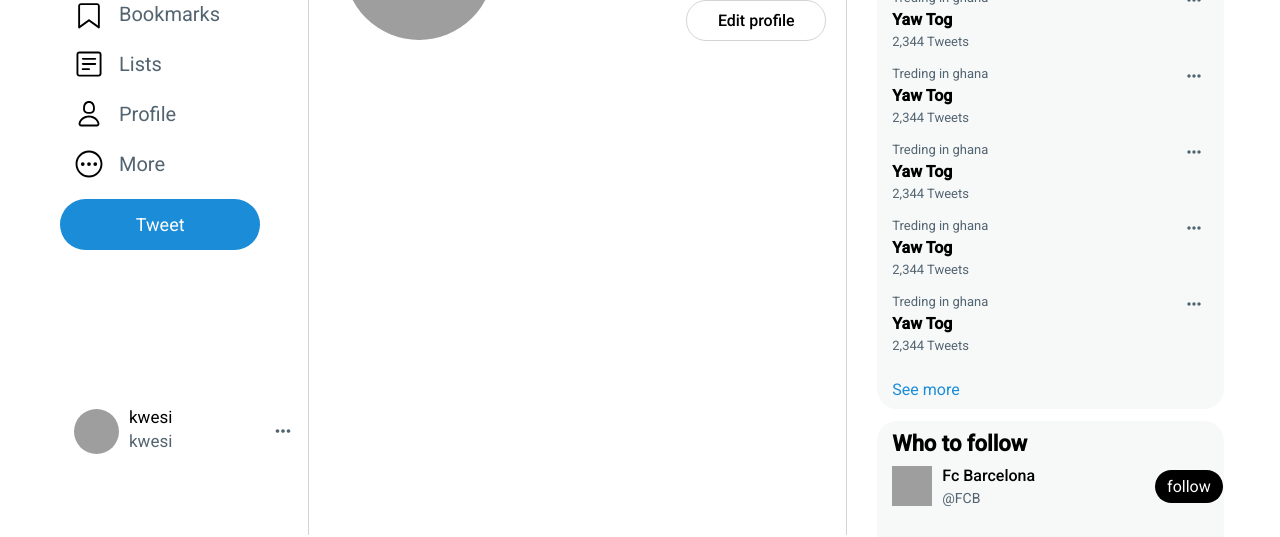
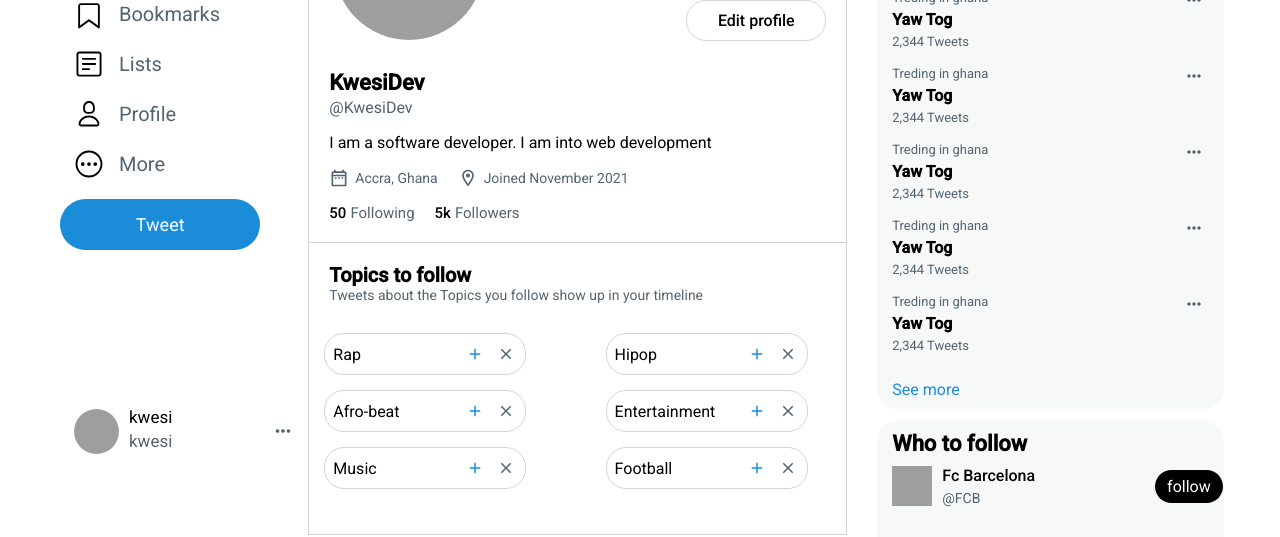
Before and after one commit to Kwesi-dev/twitter-clone, a React (Create React App) app in the folder client/: page / in a window 1280 px wide. Shown: the part 265-802 px from the top of the page. Built offline with nearby package versions, Linux system fonts and the light colour scheme; grey boxes are pictures that could not be loaded.

Commit message:
added some styling

```diff
--- a/client/src/components/RightSideBar/rightSidebar.scss
+++ b/client/src/components/RightSideBar/rightSidebar.scss
@@ -4,6 +4,7 @@
     padding-left: 30px;
     position: relative;
     margin-bottom: 20px;
+
     .searchBar{
         width: 80%;
         height: 20px;
--- a/client/src/globals.scss
+++ b/client/src/globals.scss
@@ -4,3 +4,4 @@
 $inputBackground: #EFF3F4;
 $hoverColor: #dad8d8;
 $widgetColor: #F7F9F9;
+$hClor: #c7dae7;
--- a/client/src/pages/profile/Profile.jsx
+++ b/client/src/pages/profile/Profile.jsx
@@ -1,5 +1,9 @@
 import "./profile.scss"
 import KeyboardBackspaceOutlinedIcon from '@mui/icons-material/KeyboardBackspaceOutlined'
+import DateRangeOutlinedIcon from '@mui/icons-material/DateRangeOutlined'
+import LocationOnOutlinedIcon from '@mui/icons-material/LocationOnOutlined'
+import AddOutlinedIcon from '@mui/icons-material/AddOutlined'
+import CloseOutlinedIcon from '@mui/icons-material/CloseOutlined'
 const Profile = () => {
     return (
         <div className="profile">
@@ -15,6 +19,87 @@
                 <img src="https://i.ibb.co/LZm6JQb/khalid.jpg" alt="" className="profile__header__img" />
                 <button>Edit profile</button>
             </div>
+            <div className="profile__body">
+                <div className="profile__body__userInfo">
+                    <div className="profile__body__username">
+                        <span>KwesiDev</span>
+                        <span>@KwesiDev</span>
+                    </div>
+                    <div className="profile__body__about">
+                        <span>I am a software developer. I am into web development</span>
+                    </div>
+                    <div className="profile__body__location">
+                        <div className="profile__body__location__Item">
+                            <DateRangeOutlinedIcon className="icon"/>
+                            <span>Accra, Ghana</span>
+                        </div>
+                        <div className="profile__body__location__Item">
+                            <LocationOnOutlinedIcon className="icon"/>
+                            <span>Joined November 2021</span>
+                        </div>
+                    </div>
+                    <div className="profile__body__followers">
+                        <div className="profile__body__followers__item">
+                            <span>50</span>
+                            <span>Following</span>
+                        </div>
+                        <div className="profile__body__followers__item">
+                            <span>5k</span>
+                            <span>Followers</span>
+                        </div>
+                    </div>
+                </div>
+            </div>
+            <div className="profile__bottom">
+                <div className="profile__bottom__header">
+                    <span>Topics to follow</span>
+                    <span>Tweets about the Topics you follow show up in your timeline</span>
+                </div>
+                <div className="profile__bottom__body">
+                    <div className="topics__container">
+                        <div className="topic">
+                            <span>Rap</span>
+                            <AddOutlinedIcon className="icon"/>
+                        </div>
+                        <CloseOutlinedIcon className="close_icon"/>
+                    </div>
+                    <div className="topics__container">
+                        <div className="topic">
+                            <span>Hipop</span>
+                            <AddOutlinedIcon className="icon"/>
+                        </div>
+                        <CloseOutlinedIcon className="close_icon"/>
+                    </div>
+                    <div className="topics__container">
+                        <div className="topic">
+                            <span>Afro-beat</span>
+                            <AddOutlinedIcon className="icon"/>
+                        </div>
+                        <CloseOutlinedIcon className="close_icon"/>
+                    </div>
+                    <div className="topics__container">
+                        <div className="topic">
+                            <span>Entertainment</span>
+                            <AddOutlinedIcon className="icon"/>
+                        </div>
+                        <CloseOutlinedIcon className="close_icon"/>
+                    </div>
+                    <div className="topics__container">
+                        <div className="topic">
+                            <span>Music</span>
+                            <AddOutlinedIcon className="icon"/>
+                        </div>
+                        <CloseOutlinedIcon className="close_icon"/>
+                    </div>
+                    <div className="topics__container">
+                        <div className="topic">
+                            <span>Football</span>
+                            <AddOutlinedIcon className="icon"/>
+                        </div>
+                        <CloseOutlinedIcon className="close_icon"/>
+                    </div>
+                </div>
+            </div>
         </div>
     )
 }
--- a/client/src/pages/profile/profile.scss
+++ b/client/src/pages/profile/profile.scss
@@ -1,16 +1,21 @@
 @import '../../globals.scss';
 .profile{
     flex: 2;
-    height: 100vh;
+    height: 100%;
     border-right: 1px solid lightgray;
     border-left: 1px solid lightgray;
     position: relative;
+    margin-bottom: 30px;
+    border-bottom: 1px solid lightgray;
     .profile__nav{
         width: 100%;
         height: 50px;
         border-bottom: 1px solid lightgray;
         display: flex;
-
+        position: sticky;
+        top: 0;
+        background-color: white;
+        z-index: 999ri;
         .profile__nav__icon{
             margin-right: 30px;
             margin-left: 20px;
@@ -39,7 +44,7 @@
             border-radius: 50%;
             object-fit: cover;
             position: absolute;
-            left: 30px;
+            left: 20px;
             top: 150px;
             border: 5px solid white;
         }
@@ -60,4 +65,132 @@
             }
         }
     }
+    .profile__body{
+        margin-top: 80px;
+        margin-left: 20px;
+
+        .profile__body__userInfo{
+            .profile__body__username{
+                display: flex;
+                flex-direction: column;
+                margin-bottom: 16px;
+                span:nth-child(1){
+                    font-weight: 600;
+                    font-size: 22px;
+                    margin-bottom: 3px;
+                }
+                span:nth-child(2){
+                    color: $textColor;
+                }
+            }
+            .profile__body__about{
+                margin-bottom: 16px;
+            }
+            .profile__body__location{
+                display: flex;
+                margin-bottom: 16px;
+                .profile__body__location__Item{
+                    display: flex;
+                    align-items: center;
+                    margin-right: 20px;
+
+                    .icon{
+                        font-size: 20px;
+                        color: $textColor;
+                    }
+                    span{
+                        margin-left: 6px;
+                        font-size: 14px;
+                        color: $textColor;
+                    }
+                }
+
+            }
+            .profile__body__followers{
+                display: flex;
+                margin-bottom: 20px;
+                .profile__body__followers__item{
+                    display: flex;
+                    align-items: center;
+                    margin-right: 20px;
+                    span:nth-child(1){
+                        margin-right: 4px;
+                        font-size: 15px;
+                        font-weight: 500;
+                    }
+                    span:nth-child(2){
+                        color: $textColor;
+                        font-size: 15px;
+                    }
+                }
+            }
+        }
+    }
+    .profile__bottom{
+        border-top: 1px solid lightgray;
+        .profile__bottom__header{
+            display: flex;
+            flex-direction: column;
+            margin-left: 20px;
+            span:nth-child(1){
+                font-weight: 600;
+                font-size: 20px;
+                margin-top: 20px;
+            }
+            span:nth-child(2){
+                font-size: 14px;
+                color: $textColor;
+            }
+        }
+        .profile__bottom__body{
+            margin-left: 15px;
+            margin-right: 15px;
+            width: 90%;
+            margin-top: 30px;
+            margin-bottom: 30px;
+            display: flex;
+            flex-wrap: wrap;
+            justify-content: space-between;
+            .topics__container{
+                width: 200px;
+                height: 40px;
+                display: flex;
+                align-items: center;
+                justify-content: space-between;
+                border: 1px solid lightgray;
+                border-radius: 20px;
+                margin-bottom: 15px;
+                cursor: pointer;
+                .topic{
+                    width: 80%;
+                    height: 100%;
+                    display: flex;
+                    padding: 1px 8px;
+                    align-items: center;
+                    justify-content: space-between;
+                    border-top-left-radius: 20px;
+                    border-bottom-left-radius: 20px;
+                    &:hover{
+                        background-color: #e6f0f7;
+                    }
+                    .icon{
+                        font-size: 18px;
+                        color: $mainColor;
+                    }
+                }
+                .close_icon{
+                    height: 100%;
+                    padding: 2px 10px 2px 5px;
+                    font-size: 18px;
+                    color: $textColor;
+                    border-top-right-radius: 20px;
+                    border-bottom-right-radius: 20px;
+                    &:hover{
+                        background-color: #e6f0f7;
+                    }
+                }
+            }
+        }
+    }
+
 }
```
